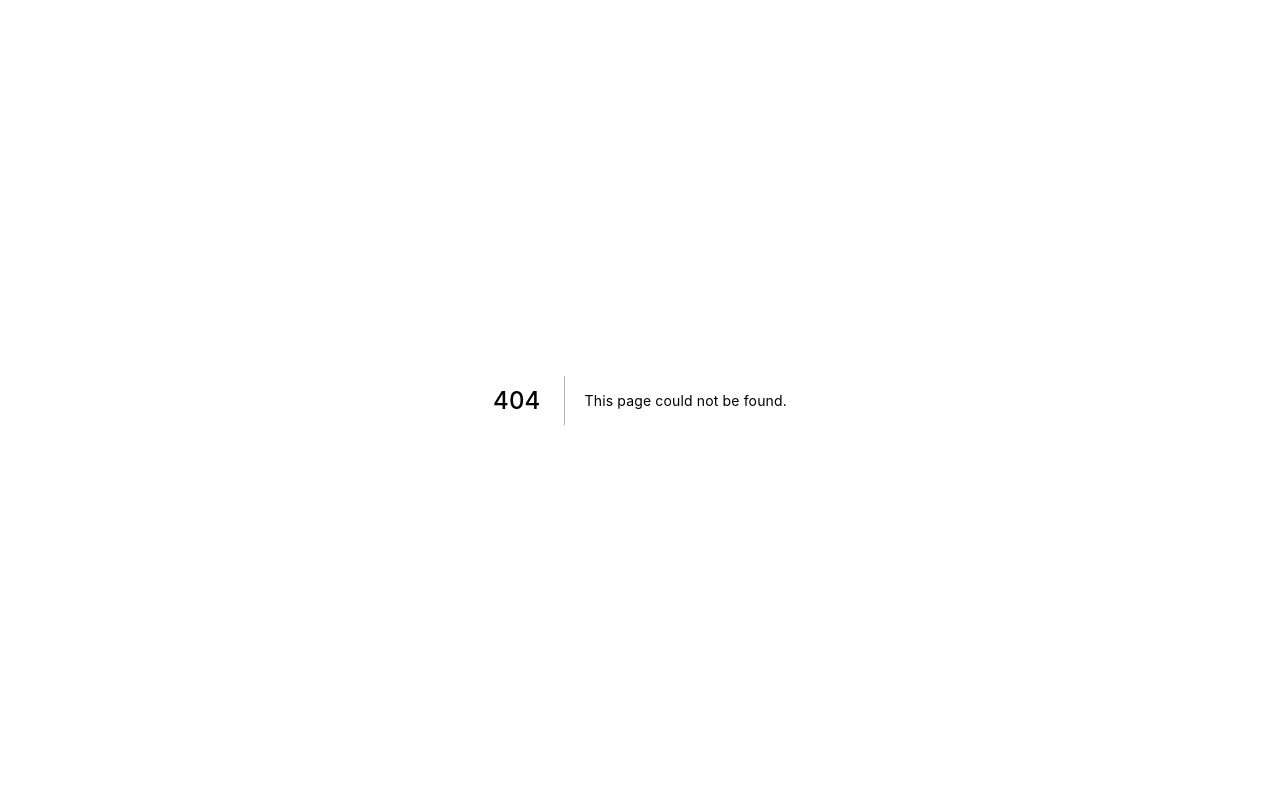
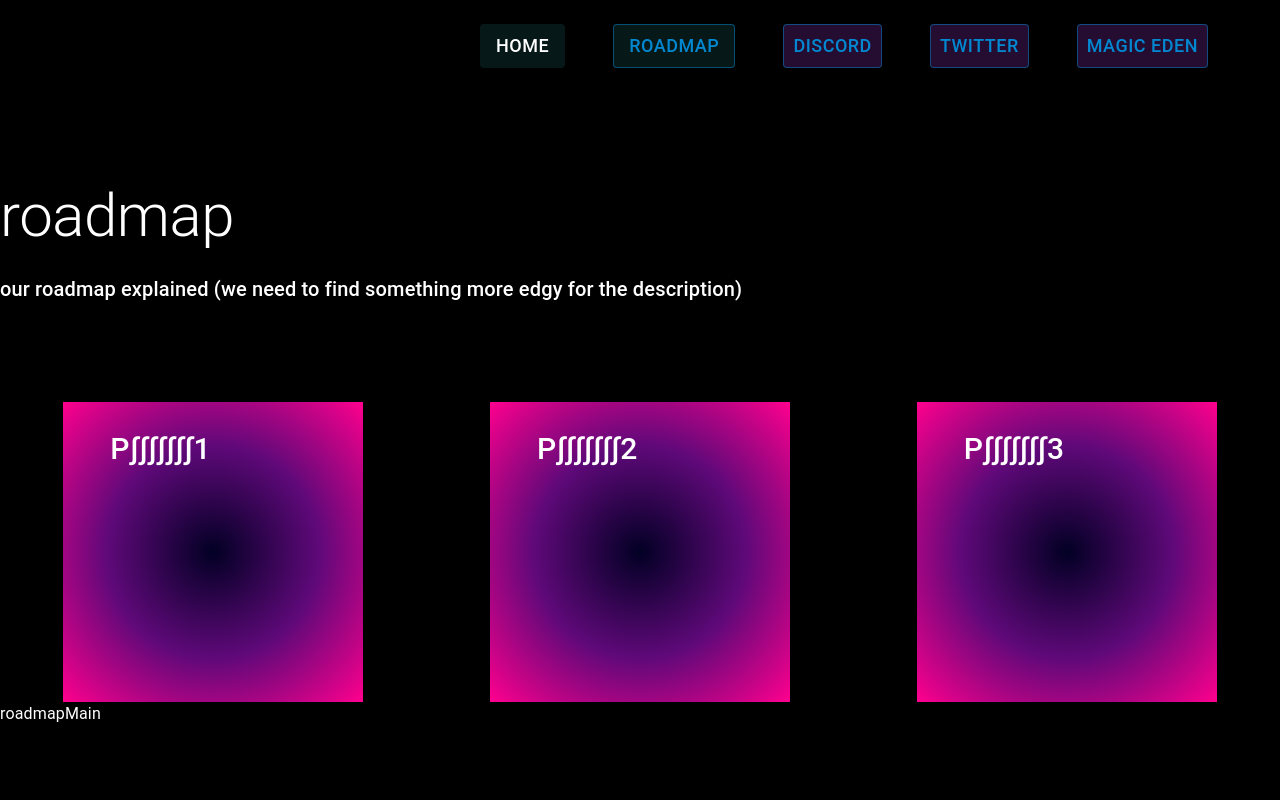
Before and after one commit to shockValue666/cccc, a Next.js app: page /roadmap in a window 1280 px wide. Before the commit this address had no page. Shown: the top 800 px of the page. Built offline with nearby package versions, Linux system fonts and the light colour scheme.

Commit message:
some additions

```diff
--- a/comps/Header.tsx
+++ b/comps/Header.tsx
@@ -7,7 +7,7 @@ function Header() {
   return (
     <Box>
         <Typography variant="h1">
-            <div style={{height:"100px"}}></div>
+            <div style={{height:"100px",background:"black"}}></div>
         </Typography>
     </Box>
   )
--- a/comps/Navbar.tsx
+++ b/comps/Navbar.tsx
@@ -1,5 +1,5 @@
-import { AppBar,Box, Button, Toolbar, Typography,Container,IconButton,Drawer,ListItemButton,ListItemText,List,ListItem,ListItemIcon,Divider } from "@mui/material";
-import MenuIcon from '@material-ui/icons';
+import { AppBar,Fab,Box, Button, Toolbar, Typography,Container,IconButton,Drawer,ListItemButton,ListItemText,List,ListItem,ListItemIcon,Divider } from "@mui/material";
+import MenuIcon from '@mui/icons-material/Menu';
 import {useState,useEffect} from 'react'
 import Link from "next/link";
 
@@ -73,7 +73,9 @@ const Navbar = ({}) => {
                                         <MenuIcon />
                                 </IconButton> */}
                                 <Button onClick={handleDrawerOpen}>
-                                        press
+                                        <Fab color="primary" aria-label="edit">
+                                                <MenuIcon />
+                                        </Fab>
                                 </Button>
                                 <Drawer
                                         {...{
--- /dev/null
+++ b/comps/RoadMapExplained.tsx
@@ -0,0 +1,80 @@
+import { Box,Grid,Container,Typography } from '@mui/material'
+import React from 'react'
+import PhaseModal from './p1/PhaseModal'
+import PhaseModal2 from './p2/PhaseModal'
+import PhaseModal3 from './p3/PhaseModal'
+
+function RoadMapExplained() {
+  return (
+    <Grid
+    container
+    direction="row"
+    justifyContent="space-around"
+    alignItems="center"
+    flexWrap={"wrap"}
+    >
+
+      <Box
+        sx={{
+          width: 300,
+          height: 300,
+
+          padding:"15px",
+
+          background: "radial-gradient(circle, rgba(2,0,36,1) 0%, rgba(95,9,121,1) 50%, rgba(255,0,142,1) 100%)",
+          '&:hover': {
+            backgroundColor: 'primary',
+            opacity: [0.9, 0.8, 0.7],
+          },
+        }}
+      >
+        <Container>
+            <Typography variant="h3">
+              <PhaseModal/>
+            </Typography>
+        </Container>
+        </Box>
+      <Box
+        sx={{
+          width: 300,
+          height: 300,
+          background: "radial-gradient(circle, rgba(2,0,36,1) 0%, rgba(95,9,121,1) 50%, rgba(255,0,142,1) 100%)",
+          padding:"15px",
+          '&:hover': {
+            backgroundColor: 'primary',
+            opacity: [0.9, 0.8, 0.7],
+          },
+        }}
+      >
+        <Container>
+            <Typography variant="h3">
+                <PhaseModal2/>
+            </Typography>
+        </Container>
+        </Box>
+      <Box
+        sx={{
+          width: 300,
+          height: 300,
+          background: "radial-gradient(circle, rgba(2,0,36,1) 0%, rgba(95,9,121,1) 50%, rgba(255,0,142,1) 100%)",
+          padding:"15px",
+          '&:hover': {
+            backgroundColor: 'white',
+            opacity: [0.9, 0.8, 0.7],
+          },
+        }}
+      >
+
+        <Container>
+            <Typography variant="h3">
+              <PhaseModal3/>
+            </Typography>
+        </Container>
+      </Box>
+
+
+    </Grid>
+  )
+}
+
+export default RoadMapExplained
--- /dev/null
+++ b/comps/p1/BottomPic.tsx
@@ -0,0 +1,14 @@
+import { Box } from '@mui/material'
+import React from 'react'
+
+function BottomPic() {
+  return (
+    <div>
+        <Box width="500px" height="500px" sx={{background:"black"}}>
+
+        </Box>
+    </div>
+  )
+}
+
+export default BottomPic
--- /dev/null
+++ b/comps/p1/PhaseAccordeon.tsx
@@ -0,0 +1,27 @@
+import { Box,Grid,Typography } from '@mui/material'
+import React from 'react'
+
+function PhaseAccordeon() {
+  return (
+    <Grid container spacing={5} height="90vh" width="90vw">
+        <Grid sx={{border:"2px solid black",background:"#826882"}}  item xs={6}>
+                <Box padding="15%">
+                    <Typography variant="h3" marginBottom="20%">
+                        p ∫∫∫∫∫ 1
+                    </Typography>
+                    <Typography variant="h5" marginBottom="20%">
+                        someshit about the first phase which is going to be
+                    </Typography>
+                    <Typography variant="body1">
+                        some other shit about the first phase
+                    </Typography>
+                </Box>
+        </Grid>
+        <Grid sx={{border:"2px solid black"}}  item xs={6}>
+                mikri
+        </Grid>
+    </Grid>
+  )
+}
+
+export default PhaseAccordeon
--- /dev/null
+++ b/comps/p1/PhaseModal.tsx
@@ -0,0 +1,30 @@
+import { Button, Dialog, DialogTitle, DialogContent, DialogContentText, DialogActions } from '@mui/material'
+import React,{useState} from 'react'
+import PhaseAccordeon from './PhaseAccordeon';
+
+function PhaseModal() {
+    const [open,setOpen]=useState(false)
+  return (
+    <div>
+        <Button sx={{color:"white" ,fontSize:"30px"}} onClick={()=>{setOpen(true)}}>
+            p∫∫∫∫∫∫∫1
+        </Button>
+      <Dialog open={open} onClose={()=>{setOpen(false)}} maxWidth="100vw">
+            {/* <DialogTitle>This is my cock</DialogTitle>
+            <DialogContent>
+                <DialogContentText>
+                    diallog content text
+                </DialogContentText>
+            </DialogContent>
+            <DialogActions>
+                <Button onClick={()=>{setOpen(false)}} sx={{fontSize:"13px"}} variant="contained" color="error">
+                    x
+                </Button>
+            </DialogActions> */}
+            <PhaseAccordeon/>
+      </Dialog>
+    </div>
+  )
+}
+
+export default PhaseModal
--- /dev/null
+++ b/comps/p2/PhaseAccordeon.tsx
@@ -0,0 +1,27 @@
+import { Box,Grid,Typography } from '@mui/material'
+import React from 'react'
+
+function PhaseAccordeon() {
+  return (
+    <Grid container spacing={5} height="90vh" width="90vw">
+        <Grid sx={{border:"2px solid black",background:"#826882"}}  item xs={6}>
+                <Box padding="15%">
+                    <Typography variant="h3" marginBottom="20%">
+                        p ∫∫∫∫∫ 2
+                    </Typography>
+                    <Typography variant="h5" marginBottom="20%">
+                        someshit about the first phase which is going to be
+                    </Typography>
+                    <Typography variant="body1">
+                        some other shit about the first phase
+                    </Typography>
+                </Box>
+        </Grid>
+        <Grid sx={{border:"2px solid black"}}  item xs={6}>
+                mikri
+        </Grid>
+    </Grid>
+  )
+}
+
+export default PhaseAccordeon
--- /dev/null
+++ b/comps/p2/PhaseModal.tsx
@@ -0,0 +1,30 @@
+import { Button, Dialog, DialogTitle, DialogContent, DialogContentText, DialogActions } from '@mui/material'
+import React,{useState} from 'react'
+import PhaseAccordeon from './PhaseAccordeon';
+
+function PhaseModal2() {
+    const [open,setOpen]=useState(false)
+  return (
+    <div>
+        <Button sx={{color:"white" ,fontSize:"30px"}} onClick={()=>{setOpen(true)}}>
+            p∫∫∫∫∫∫∫2
+        </Button>
+      <Dialog open={open} onClose={()=>{setOpen(false)}} maxWidth="100vw">
+            {/* <DialogTitle>This is my cock</DialogTitle>
+            <DialogContent>
+                <DialogContentText>
+                    diallog content text
+                </DialogContentText>
+            </DialogContent>
+            <DialogActions>
+                <Button onClick={()=>{setOpen(false)}} sx={{fontSize:"13px"}} variant="contained" color="error">
+                    x
+                </Button>
+            </DialogActions> */}
+            <PhaseAccordeon/>
+      </Dialog>
+    </div>
+  )
+}
+
+export default PhaseModal2
--- /dev/null
+++ b/comps/p3/PhaseAccordeon.tsx
@@ -0,0 +1,27 @@
+import { Box,Grid,Typography } from '@mui/material'
+import React from 'react'
+
+function PhaseAccordeon() {
+  return (
+    <Grid container spacing={5} height="90vh" width="90vw">
+        <Grid sx={{border:"2px solid black",background:"#826882"}}  item xs={6}>
+                <Box padding="15%">
+                    <Typography variant="h3" marginBottom="20%">
+                        p ∫∫∫∫∫ 3
+                    </Typography>
+                    <Typography variant="h5" marginBottom="20%">
+                        someshit about the first phase which is going to be
+                    </Typography>
+                    <Typography variant="body1">
+                        some other shit about the first phase
+                    </Typography>
+                </Box>
+        </Grid>
+        <Grid sx={{border:"2px solid black"}}  item xs={6}>
+                mikri
+        </Grid>
+    </Grid>
+  )
+}
+
+export default PhaseAccordeon
--- /dev/null
+++ b/comps/p3/PhaseModal.tsx
@@ -0,0 +1,30 @@
+import { Button, Dialog, DialogTitle, DialogContent, DialogContentText, DialogActions } from '@mui/material'
+import React,{useState} from 'react'
+import PhaseAccordeon from './PhaseAccordeon';
+
+function PhaseModal3() {
+    const [open,setOpen]=useState(false)
+  return (
+    <div>
+        <Button sx={{color:"white" ,fontSize:"30px"}} onClick={()=>{setOpen(true)}}>
+            p∫∫∫∫∫∫∫3
+        </Button>
+      <Dialog open={open} onClose={()=>{setOpen(false)}} maxWidth="100vw">
+            {/* <DialogTitle>This is my cock</DialogTitle>
+            <DialogContent>
+                <DialogContentText>
+                    diallog content text
+                </DialogContentText>
+            </DialogContent>
+            <DialogActions>
+                <Button onClick={()=>{setOpen(false)}} sx={{fontSize:"13px"}} variant="contained" color="error">
+                    x
+                </Button>
+            </DialogActions> */}
+            <PhaseAccordeon/>
+      </Dialog>
+    </div>
+  )
+}
+
+export default PhaseModal3
--- /dev/null
+++ b/pages/roadmap.tsx
@@ -0,0 +1,31 @@
+import React from 'react'
+import { Typography } from '@mui/material'
+import Navbar from '../comps/Navbar'
+import Header from '../comps/Header'
+import Footer from '../comps/Footer'
+import RoadMapExplained from '../comps/RoadMapExplained'
+import BottomPic from '../comps/p1/BottomPic'
+
+function roadmapMain() {
+  return (
+      <div style={{background:"black",color:"white"}}>
+      <Navbar/>
+      <Header/>
+
+      <Typography variant="h2" gutterBottom component="div" >
+        roadmap
+      </Typography>
+      <Typography variant="h6" gutterBottom component="div" sx={{paddingBottom:"7%"}} >
+        our roadmap explained (we need to find something more edgy for the description)
+      </Typography>
+
+      <RoadMapExplained/>
+
+    <div>roadmapMain</div>
+    <BottomPic/>
+    <Footer/>
+    </div>
+  )
+}
+
+export default roadmapMain
```
